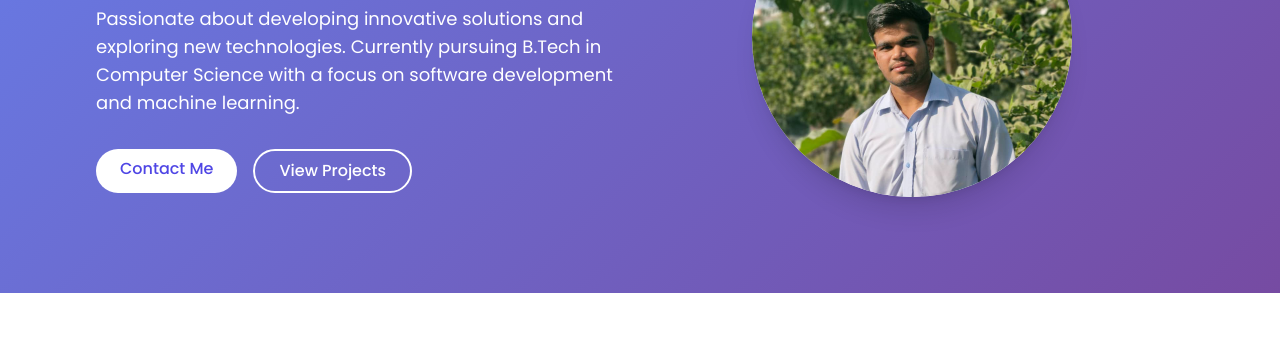
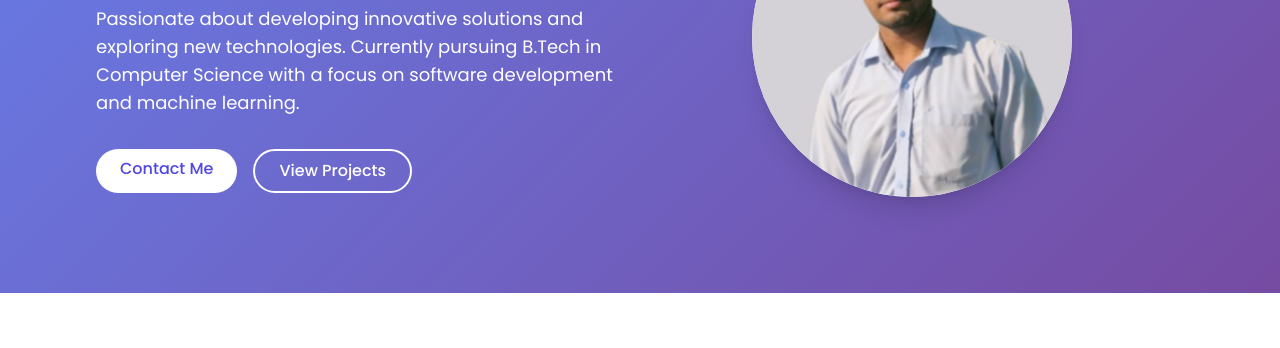
Before and after one commit to Dharmender-chaudhary-07/MY-portfolio, a plain HTML site: page index.html in a window 1280 px wide. Shown: the part 251-599 px from the top of the page. Drawn offline with nearby package versions, Linux system fonts and the light colour scheme.

Commit message:
Update index.html

```diff
--- a/index.html
+++ b/index.html
@@ -112,7 +112,7 @@
                 </div>
                 <div class="md:w-1/2 flex justify-center">
                     <div class="relative w-64 h-64 md:w-80 md:h-80 bg-white rounded-full overflow-hidden shadow-xl">
-                        <img src="dh2.jpg">
+                        <img src="Untitled design.png">
                     </div>
                 </div>
             </div>
```
